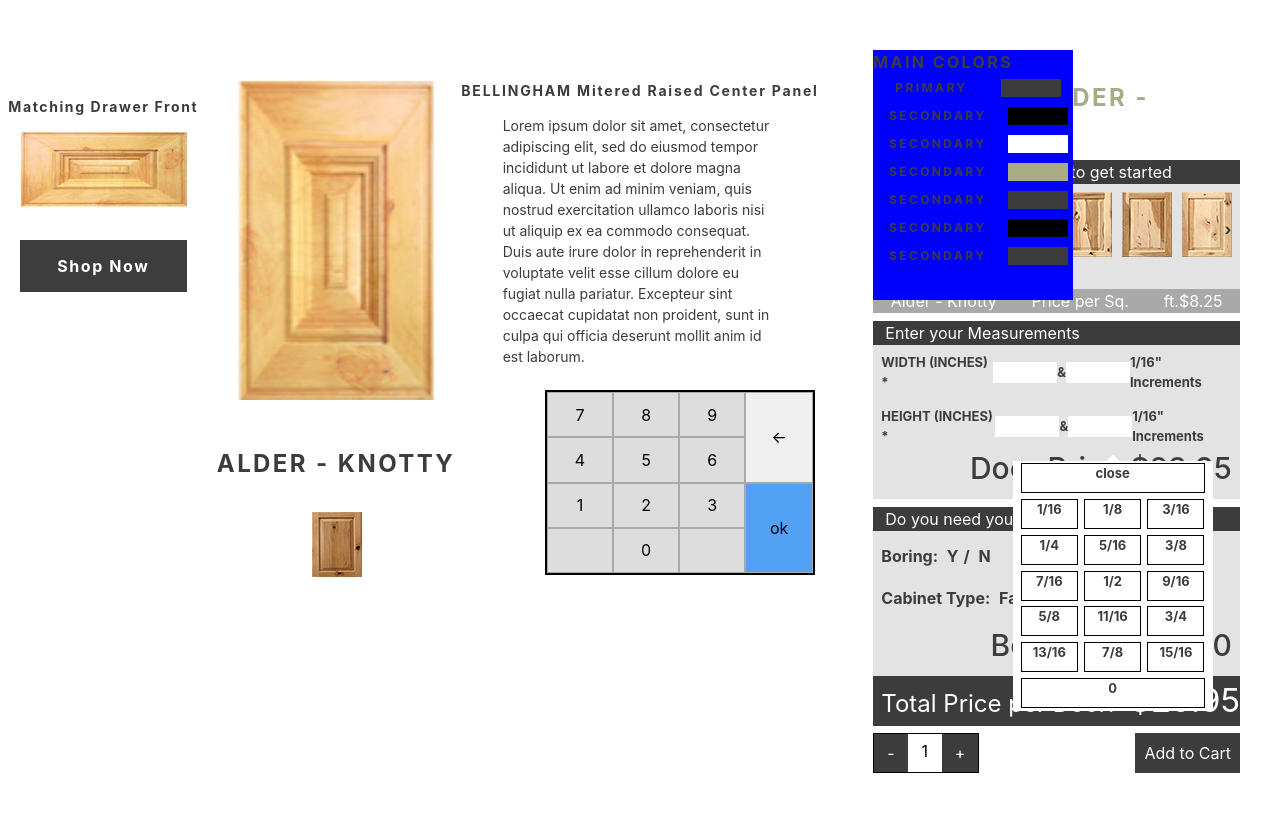
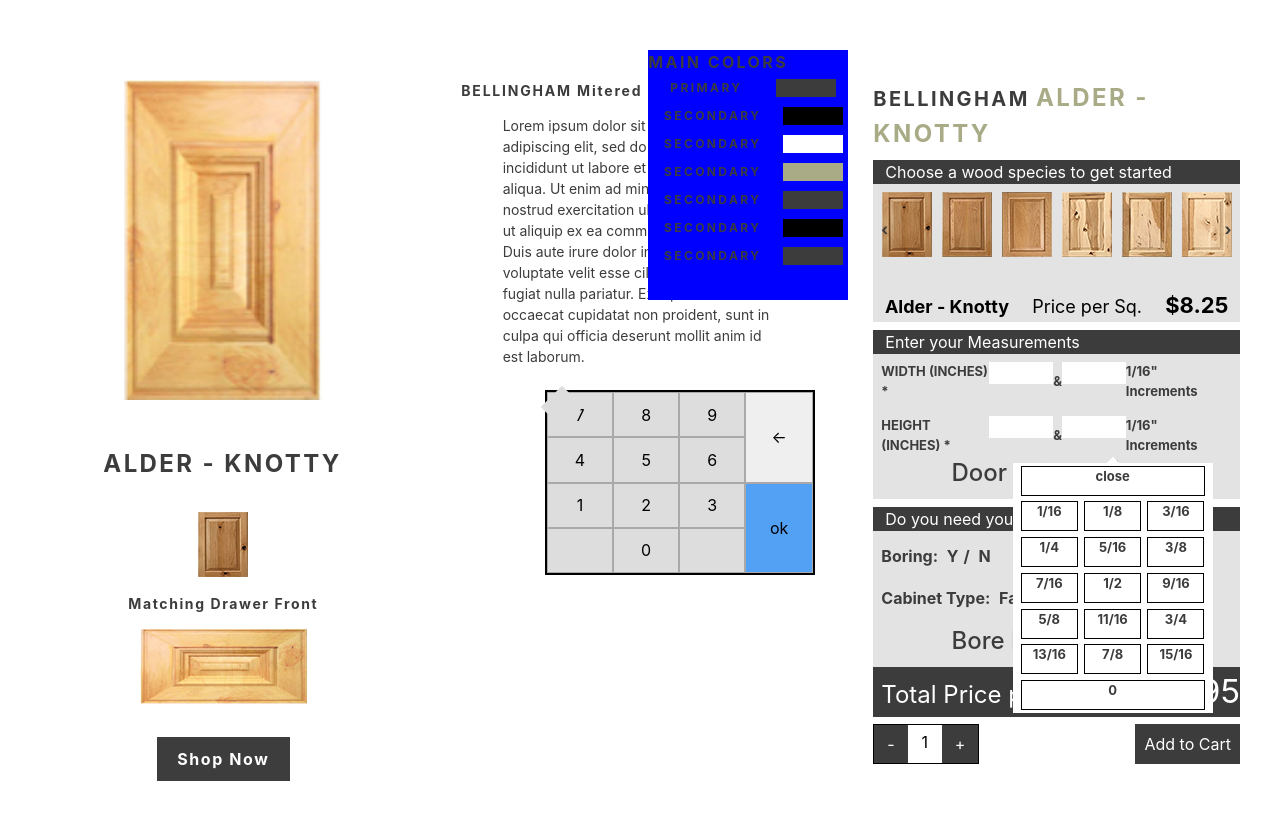
Before and after one commit to edwardedd/odo, a plain HTML site: page index.html in a window 1280 px wide. Drawn offline with Linux system fonts and the light colour scheme; files whose address does not match are found by name.

Commit message:
fix style measurments

```diff
--- a/css/style.css
+++ b/css/style.css
@@ -9,7 +9,7 @@ body {
 .block {
   display: flex;
   flex-direction: column;
-  align-items: flex-start;
+  align-items: center;
   justify-content: center;
   margin: 20px 0;
   padding: 10px;
@@ -23,7 +23,7 @@ body {
 /*............................. left-column*/
 
 .left-column {
-  flex-direction: row;
+  flex-direction: column-reverse;
 }
 
 .left-column .block-title {
@@ -65,8 +65,8 @@ body {
 .left-column .bottom-block .block-button {
 
   margin-top: 32px;
-  padding: 14px;
-  width: 100%;
+  padding: 10px;
+  width: 80%;
   font-size: 16px;
   font-weight: 700;
   letter-spacing: 1.6px;
@@ -74,6 +74,14 @@ body {
   background: #3D3D3D;
   border: none;
 }
+
+.bottom-block{
+  align-items: center;
+  display: flex;
+  flex-direction: column;
+}
+
+
 
 
 .left-column .bottom-title {
@@ -124,6 +132,7 @@ body {
   display: flex;
   flex-direction: column;
   top: 0;
+  left: -200px;
 }
 
 .pr-row{
@@ -245,9 +254,34 @@ body {
 .right-column .product-block .bottom-section {
   display: flex;
   justify-content: space-around;
-  background: darkgrey;
+  /* background: darkgrey; */
 }
 
+.bottom-section{
+  display: flex;
+  justify-content: space-around;
+  background-color: #E3E3E3;
+  align-items: baseline;
+}
+
+.product-model{
+  color: black;
+  font-size: 18px;
+  font-weight: 700;
+}
+
+.product-price{
+  color: black;
+  font-size: 18px;
+  font-weight: normal;
+  /* margin-left: -20px; */
+}
+
+.product-cost{
+  font-size: 22px;
+  font-weight: 700;
+  color: black;
+}
 .center-section{
   background-color: #E3E3E3;
   position: relative;
@@ -273,10 +307,32 @@ body {
 .measure_width {
   font-size: 13px;
   margin-bottom: 15px;
+  width: 100%;
+}
+
+.width_left_side{
+  display: flex;
+  width: 49%;
+}
+
+.width_right_side{
+  display: flex;
+  width: 48%;
 }
 
 .measure_height {
-  font-size: 13px
+  font-size: 13px;
+  width: 100%;
+}
+
+.height_left{
+  display: flex;
+  width: 49%;
+}
+
+.height_right{
+  display: flex;
+  width: 48%;
 }
 
 .measurement_popup{
@@ -332,6 +388,16 @@ body {
   font-weight: 500;
 }
 
+.door_price_title{
+  width: 45%;
+  font-size: 24px;
+}
+
+.door_price_count{
+  width: 35%;
+  font-size: 24px;
+}
+
 input[type=radio] {
   position: absolute;
   visibility: hidden;
@@ -369,6 +435,15 @@ input[type=radio]:checked + label{
   font-weight: 500;
 }
 
+.bore-title{
+  width: 45%;
+  font-size: 24px;
+}
+
+.bore-price{
+  width: 35%;
+  font-size: 24px;
+}
 
 .total_price_wrapper{
   width: 100%;
@@ -424,12 +499,22 @@ input[type=radio]:checked + label{
   display: flex!important;
   width: 270px;
   height: 185px;
-
   position: absolute;
   top: 340px;
   right: 450px;
   border: 2px solid black;
+  z-index: 1;
+}
 
+.numeric_input::before{
+  content: '';
+  background-color: #DDDDDD;
+  width: 30px;
+  height: 30px;
+  position: absolute;
+  transform: rotate(45deg);
+  top: 0%;
+  z-index: 1;
 }
 
 .line{
@@ -446,7 +531,6 @@ input[type=radio]:checked + label{
 .num_button{
   border: 1px solid black;
   width: 100%;
-
   text-align: center;
   border: 1px solid #A9A9A9;
   background-color: #DDDDDD;
--- a/index.html
+++ b/index.html
@@ -134,7 +134,7 @@
             <div class="bottom-section">
               <div class="product-model">Alder - Knotty</div>
               <div class="product-price">Price per Sq.</div>
-              <div> ft.$8.25</div>
+              <div class="product-cost"> $8.25</div>
             </div>
           </div>
 
@@ -145,26 +145,40 @@
             </div>
             <div class="center-section">
               <div class="measurement measure_width">
+                <div class="width_left_side">
+                    <div class="width_title">
                         WIDTH (INCHES) *
+                    </div>
                     <div class="input-section">
                       <input type="" name="">
                     </div>
+                </div>
+
                 &
+                <div class="width_right_side">
                   <div class="input-section">
                     <input type="" name="">
                   </div>
                     1/16" Increments
                 </div>
+
+              </div>
               <div class="measurement measure_height">
+                <div class="height_left">
                   HEIGHT (INCHES) *
                   <div class="input-section">
                     <input type="text" name="" id="num" onfocus="num('num_input').style.display='inline-block';">
                   </div>
+                </div>
+
                 &
+                <div class="height_right">
                   <div class="input-section">
                       <input type="" name="">
                     </div>
                     1/16" Increments
+                </div>
+
                 <div class="measurement_popup">
                   <div class="first_row main_ceil">close</div>
                   <div class="second_row">
--- a/js/index.js
+++ b/js/index.js
@@ -21,4 +21,19 @@
 
 function num(id){
   return document.getElementById(id)
-}
+};
+
+
+const cities = [
+  {name: 'Moscow', population: 12506468},
+  {name: 'Saint Petersburg', population: 5351935},
+  {name: 'Novosibirsk', population: 1612833},
+  {name: 'Kaliningrad', population: 482443},
+  {name: 'Kaluga', population: 336726}
+];
+
+const millionPlusCities = cities.filter(function (e){
+  return e.population > 1000000;
+});
+
+console.log(millionPlusCities)
```
Lines whose indentation alone changed are shown as unchanged.
